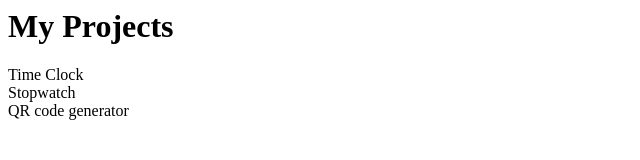
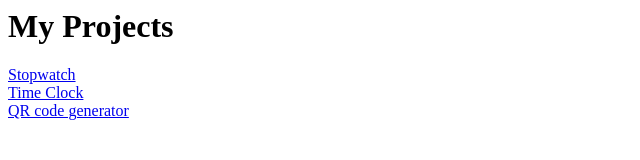
Before and after one commit to Rahulpardhan/project1, a plain HTML site: page index.html in a window 1280 px wide. Shown: the whole page, without its empty margins (0-640 px from the left). Drawn offline with Linux system fonts and the light colour scheme.

Commit message:
Update index.html

```diff
--- a/index.html
+++ b/index.html
@@ -2,8 +2,8 @@
 
   <body>
     <h1>My Projects</h1>
-    <a src="time_clock.html">Time Clock</a><br>
-    <a src="clock/index.html">Stopwatch</a><br>
-    <a src="QR Code/index.html">QR code generator</a><br>
+    <a href="clock/index.html">Stopwatch</a><br>
+    <a href="time_clock.html">Time Clock</a><br>
+    <a href="QR Code/index.html">QR code generator</a><br>
   </body>
 </html>
```
